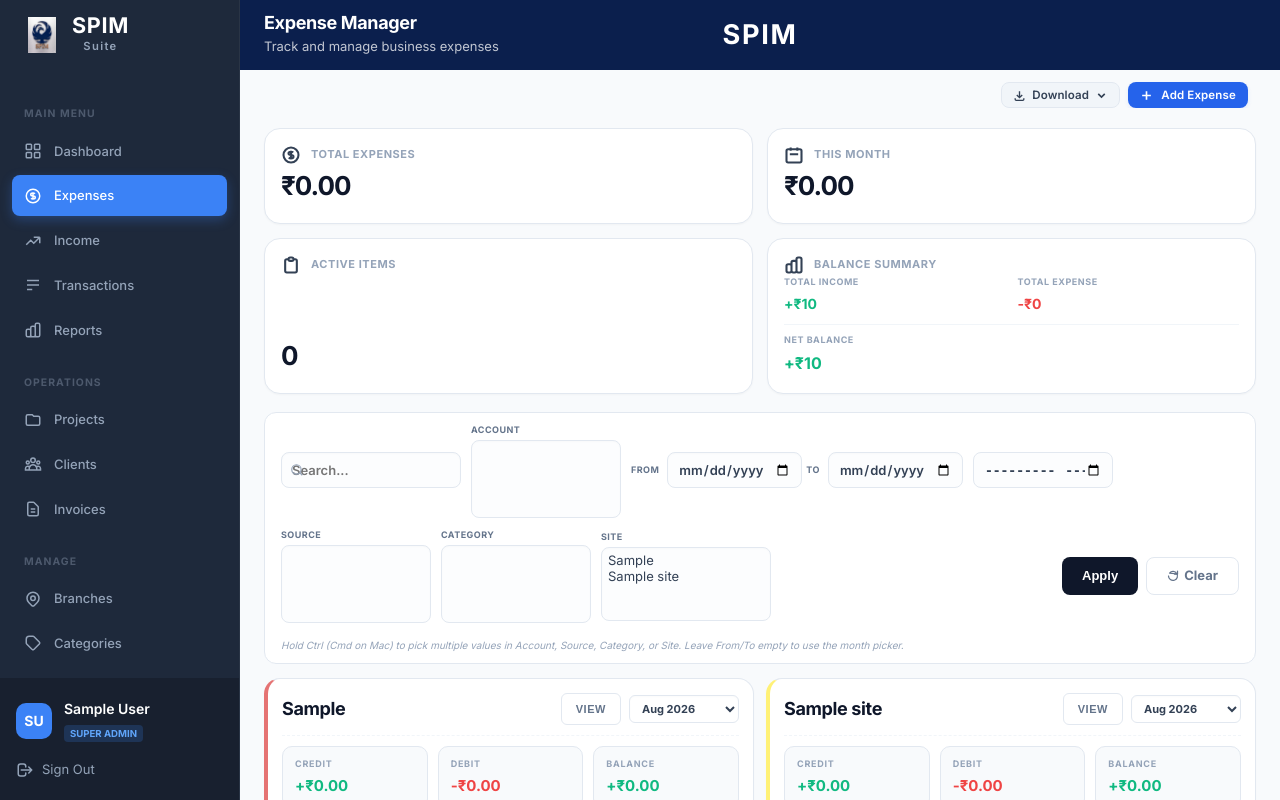
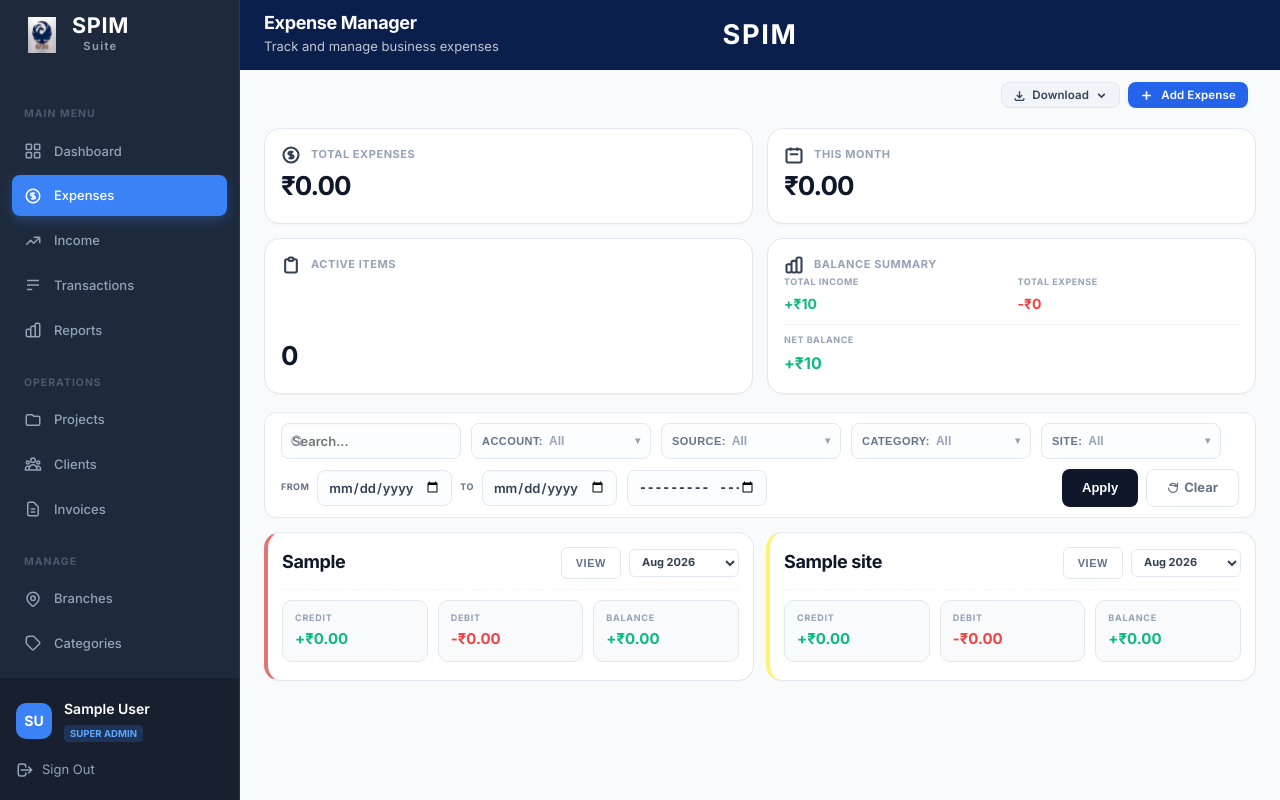
Before and after one commit to aboorvang-96/spim-suite, a Django app: page /expenses/ in a window 1280 px wide. Run offline with Django 5.2, Linux system fonts and the light colour scheme; a user stored in the database is signed in; tables that the repository leaves empty hold one stand-in row (values such as "Sample post"); lists and menus that the app fills with data are empty; parts of the project's set-up code (start-up, migrations or seed data) failed here and were passed over.

Commit message:
Replace native multi-select with checkbox dropdown widget on Expense & Income filters

```diff
--- a/finance/views.py
+++ b/finance/views.py
@@ -833,6 +833,23 @@ def transaction_list(request):
         .values_list('vendor', flat=True).distinct().order_by('vendor')
     )
 
+    # Structured option lists for the checkbox-dropdown widget (Account,
+    # Source, Category, Site). Each entry is {value, display}. Site adds an
+    # optional "Unassigned" bucket when legacy null-location rows exist.
+    _cat_qs = Category.objects.filter(admin_id=admin_id, type='expense')
+    _acct_names = list(
+        Source.objects.filter(admin_id=admin_id, type='account').values_list('name', flat=True)
+    )
+    _src_names = list(
+        Source.objects.filter(admin_id=admin_id, type='income').values_list('name', flat=True)
+    )
+    account_options  = [{'value': n, 'display': n} for n in _acct_names if n]
+    source_options   = [{'value': n, 'display': n} for n in _src_names if n]
+    category_options = [{'value': str(c.pk), 'display': c.name} for c in _cat_qs]
+    site_ms_options  = [{'value': s['name'], 'display': s['name']} for s in site_options]
+    if has_unassigned:
+        site_ms_options.append({'value': 'UNASSIGNED', 'display': '— Unassigned —'})
+
     return render(request, 'finance/list.html', {
         'transactions':        transactions_list,
         'transactions_json':   transactions_json,
@@ -853,9 +870,19 @@ def transaction_list(request):
         'location_sites_json':  _location_sites_json(request.user),
         'income_sources_json':  _shared_sources_json(request.user),
         'accounts_json':        _shared_accounts_json(request.user),
-        # JSON-encoded selected values for the multi-select preselection JS.
+        # JSON-encoded selected values (legacy — no longer read by the
+        # checkbox-dropdown widget, kept in case any embedded JS still needs them).
         'selected_accounts_json':       json.dumps(filters.get('accounts') or []),
         'selected_income_sources_json': json.dumps(filters.get('income_sources') or []),
+        # Widget option lists + selected values (for _multiselect.html).
+        'account_options':         account_options,
+        'source_options':          source_options,
+        'category_options':        category_options,
+        'site_ms_options':         site_ms_options,
+        'selected_accounts':       filters.get('accounts') or [],
+        'selected_income_sources': filters.get('income_sources') or [],
+        'selected_categories':     filters.get('categories') or [],
+        'selected_sites':          filters.get('sites') or [],
         'balance_data':         balance_combos,
         # Default selection for the per-card month dropdown (Issue 4) —
         # the page renders with the current month pre-selected so each card
--- /dev/null
+++ b/templates/finance/_multiselect.html
@@ -0,0 +1,37 @@
+{% comment %}
+Reusable checkbox-dropdown multi-select widget. Renders as a closed button
+that opens a floating panel with searchable checkboxes. Native form submit
+carries every checked checkbox under `field_name` — the backend reads via
+request.GET.getlist(field_name), so no JS wiring on submit.
+
+Params:
+  field_name       — form field name (e.g. "site")
+  label            — button label prefix (e.g. "Site")
+  options          — iterable of {value, display} dicts
+  selected_values  — list of string values that should render pre-checked
+{% endcomment %}
+<div class="ms-dropdown" data-field="{{ field_name }}">
+  <button type="button" class="ms-toggle">
+    <span class="ms-label">{{ label }}:</span>
+    <span class="ms-summary">All</span>
+    <span class="ms-caret">▾</span>
+  </button>
+  <div class="ms-panel" hidden>
+    <input type="text" class="ms-search" placeholder="Search…">
+    <div class="ms-options">
+      {% for opt in options %}
+      <label class="ms-option">
+        <input type="checkbox" name="{{ field_name }}" value="{{ opt.value }}"
+               {% if opt.value in selected_values %}checked{% endif %}>
+        <span>{{ opt.display }}</span>
+      </label>
+      {% empty %}
+      <div class="ms-empty">No options</div>
+      {% endfor %}
+    </div>
+    <div class="ms-footer">
+      <button type="button" class="ms-clear">Clear</button>
+      <button type="button" class="ms-done">Done</button>
+    </div>
+  </div>
+</div>
--- a/templates/finance/list.html
+++ b/templates/finance/list.html
@@ -380,24 +380,79 @@
         </div>
     </section>
 
-    <!-- FILTER BAR: Search | Multi-select (Account, Source, Category, Site) |
-         From/To date range (with Month fallback) | Apply | Clear
-         Multi-select filters submit array-style (site=A&site=B). Backend
-         reads with request.GET.getlist(). Ctrl/Cmd+click for multi-select. -->
+    <!-- FILTER BAR: Search | Account | Source | Category | Site | From | To | Month | Apply | Clear
+         Multi-selects are checkbox-dropdown widgets (see _multiselect.html).
+         Native form submit — each checked box contributes ?field=value,
+         backend reads via request.GET.getlist. No JS on submit. -->
     <style>
-      .multi-wrap { display: flex !important; flex-direction: column !important; gap: 3px !important; flex: 0 0 auto !important; }
-      .multi-wrap label { font-size: 9px !important; font-weight: 800 !important; color: #64748b !important;
-                          text-transform: uppercase !important; letter-spacing: 0.05em !important; margin: 0 !important; }
-      .multi-wrap select[multiple] { height: auto !important; padding: 4px 6px !important; min-height: 68px !important; }
-      .multi-hint { font-size: 10px !important; color: #94a3b8 !important; font-style: italic !important;
-                    margin: 4px 0 0 0 !important; flex-basis: 100% !important; }
-      .date-range-wrap { display: flex !important; align-items: center !important; gap: 4px !important; flex: 0 0 auto !important; }
-      .date-range-wrap label { font-size: 9px !important; font-weight: 800 !important; color: #64748b !important;
-                                text-transform: uppercase !important; letter-spacing: 0.05em !important; margin: 0 4px 0 0 !important; }
-      .month-disabled { opacity: 0.45 !important; cursor: not-allowed !important; }
-      .filter-error { color: #b91c1c !important; background: #fef2f2 !important; border: 1px solid #fecaca !important;
-                       padding: 6px 10px !important; border-radius: 6px !important; font-size: 11px !important;
-                       font-weight: 700 !important; flex-basis: 100% !important; margin-top: 4px !important; }
+      /* Multi-select widget — scoped with .ms- prefix. */
+      .ms-dropdown { position: relative; display: inline-block; min-width: 180px; flex: 0 0 auto; }
+      .ms-toggle {
+        width: 100%; text-align: left;
+        display: flex; align-items: center; gap: 6px;
+        height: 36px; padding: 0 10px;
+        background: #fcfdfe; border: 1.5px solid #e2e8f0; border-radius: 8px;
+        font-size: 13px; font-weight: 600; color: #334155; cursor: pointer;
+        box-sizing: border-box;
+      }
+      .ms-toggle:hover { border-color: #cbd5e1; }
+      .ms-toggle:focus { outline: none; border-color: #2563eb; box-shadow: 0 0 0 2px rgba(37,99,235,0.15); }
+      .ms-label { font-weight: 800; color: #64748b; font-size: 11px; text-transform: uppercase; letter-spacing: 0.04em; }
+      .ms-summary {
+        flex: 1; color: #0f172a; font-weight: 700; font-size: 12px;
+        overflow: hidden; text-overflow: ellipsis; white-space: nowrap;
+      }
+      .ms-summary.is-all { color: #94a3b8; font-weight: 600; }
+      .ms-caret { color: #94a3b8; font-size: 10px; margin-left: auto; }
+      .ms-panel {
+        position: fixed; /* fixed → escape any overflow:auto parents */
+        min-width: 240px; max-width: 320px;
+        background: #fff; border: 1px solid #e2e8f0; border-radius: 8px;
+        box-shadow: 0 8px 24px rgba(15,23,42,0.12);
+        z-index: 2000; padding: 8px;
+      }
+      .ms-panel[hidden] { display: none; }
+      .ms-search {
+        width: 100%; padding: 6px 10px;
+        border: 1px solid #e2e8f0; border-radius: 6px;
+        font-size: 12px; margin-bottom: 6px; box-sizing: border-box;
+      }
+      .ms-options { max-height: 240px; overflow-y: auto; }
+      .ms-option {
+        display: flex; align-items: center; gap: 8px;
+        padding: 6px 8px; cursor: pointer; border-radius: 4px;
+        font-size: 12px; color: #334155; font-weight: 600;
+      }
+      .ms-option:hover { background: #f1f5f9; }
+      .ms-option input { margin: 0; cursor: pointer; }
+      .ms-empty { padding: 12px 8px; color: #94a3b8; font-size: 12px; font-style: italic; text-align: center; }
+      .ms-footer {
+        display: flex; justify-content: space-between; align-items: center;
+        margin-top: 8px; padding-top: 6px; border-top: 1px solid #f1f5f9;
+      }
+      .ms-clear {
+        background: none; border: none; color: #ef4444; cursor: pointer;
+        padding: 4px 8px; font-size: 12px; font-weight: 700;
+      }
+      .ms-clear:hover { text-decoration: underline; }
+      .ms-done {
+        background: #0f172a; color: #fff; border: none;
+        padding: 6px 14px; border-radius: 6px; cursor: pointer;
+        font-size: 12px; font-weight: 700;
+      }
+      .ms-done:hover { background: #1e293b; }
+
+      .date-range-wrap { display: flex; align-items: center; gap: 4px; flex: 0 0 auto; }
+      .date-range-wrap label {
+        font-size: 9px; font-weight: 800; color: #64748b;
+        text-transform: uppercase; letter-spacing: 0.05em; margin: 0 4px 0 0;
+      }
+      .month-disabled { opacity: 0.45; cursor: not-allowed; }
+      .filter-error {
+        color: #b91c1c; background: #fef2f2; border: 1px solid #fecaca;
+        padding: 6px 10px; border-radius: 6px; font-size: 11px;
+        font-weight: 700; flex-basis: 100%; margin-top: 4px;
+      }
     </style>
     <section class="filter-toolbar-v5">
         <form method="get" class="filter-form-v5" id="expFilterForm">
@@ -415,15 +470,19 @@
                        placeholder="Search...">
             </div>
 
-            <!-- 2. Account (multi) -->
-            <div class="multi-wrap">
-                <label>Account</label>
-                <select name="account" id="expFilterAccount" multiple size="4"
-                        class="filter-control-v5" style="width:150px;" title="Filter by account (Ctrl/Cmd+click for multi)">
-                </select>
-            </div>
-
-            <!-- 3. Date range (From / To) -->
+            <!-- 2. Account (checkbox dropdown) -->
+            {% include 'finance/_multiselect.html' with field_name='account' label='Account' options=account_options selected_values=selected_accounts %}
+
+            <!-- 3. Source (checkbox dropdown) -->
+            {% include 'finance/_multiselect.html' with field_name='income_source' label='Source' options=source_options selected_values=selected_income_sources %}
+
+            <!-- 4. Category (checkbox dropdown) -->
+            {% include 'finance/_multiselect.html' with field_name='category' label='Category' options=category_options selected_values=selected_categories %}
+
+            <!-- 5. Site (checkbox dropdown) -->
+            {% include 'finance/_multiselect.html' with field_name='site' label='Site' options=site_ms_options selected_values=selected_sites %}
+
+            <!-- 6. From / To date range -->
             <div class="date-range-wrap">
                 <label>From</label>
                 <input type="date" name="from_date"
@@ -437,53 +496,13 @@
                        title="To date (inclusive)">
             </div>
 
-            <!-- 4. Month (fallback when From/To empty) -->
+            <!-- 7. Month (fallback when From/To empty) -->
             <input type="month" name="month" id="expFilterMonth"
                    value="{{ filters.month|default:'' }}"
                    class="filter-control-v5{% if filters.from_date or filters.to_date %} month-disabled{% endif %}"
                    style="width:140px;"
                    {% if filters.from_date or filters.to_date %}disabled aria-disabled="true"{% endif %}
                    title="Filter by month (ignored when From/To is set)">
-
-            <!-- 5. Source (multi) -->
-            <div class="multi-wrap">
-                <label>Source</label>
-                <select name="income_source" id="expFilterIncomeSource" multiple size="4"
-                        class="filter-control-v5" style="width:150px;" title="Income source (Ctrl/Cmd+click for multi)">
-                </select>
-            </div>
-
-            <!-- 6. Category (multi) -->
-            <div class="multi-wrap">
-                <label>Category</label>
-                <select name="category" multiple size="4"
-                        class="filter-control-v5" style="width:150px;" title="Category (Ctrl/Cmd+click for multi)">
-                    {% for cat in categories %}
-                    <option value="{{ cat.pk }}"
-                        {% if cat.pk|stringformat:'s' in filters.categories %}selected{% endif %}>
-                        {{ cat.name }}
-                    </option>
-                    {% endfor %}
-                </select>
-            </div>
-
-            <!-- 7. Site (multi) — full universe, never restricted to today. -->
-            <div class="multi-wrap">
-                <label>Site</label>
-                <select name="site" multiple size="4"
-                        class="filter-control-v5" style="width:170px;" title="Site (Ctrl/Cmd+click for multi)">
-                    {% for s in site_options %}
-                    <option value="{{ s.name }}"
-                        {% if s.name in filters.sites %}selected{% endif %}>
-                        {{ s.name }}
-                    </option>
-                    {% endfor %}
-                    {% if has_unassigned %}
-                    <option value="UNASSIGNED"
-                        {% if 'UNASSIGNED' in filters.sites %}selected{% endif %}>— Unassigned —</option>
-                    {% endif %}
-                </select>
-            </div>
 
             <!-- 8. Apply + 9. Clear -->
             <div style="display:flex;gap:8px;flex-shrink:0;margin-left:auto;">
@@ -499,7 +518,6 @@
                 </a>
             </div>
 
-            <p class="multi-hint">Hold Ctrl (Cmd on Mac) to pick multiple values in Account, Source, Category, or Site. Leave From/To empty to use the month picker.</p>
             {% if filters.date_range_error %}
             <div class="filter-error">{{ filters.date_range_error }}</div>
             {% endif %}
@@ -508,50 +526,116 @@
     </section>
 
     <script>
+    /* Checkbox-dropdown widget wiring — one initializer for every
+       .ms-dropdown on the page. Uses position:fixed panels so parent
+       overflow:auto containers don't clip them. */
     (function() {
-        /* Populate Expense filter dropdowns from server-synced shared data.
-           These two selects are multi-select — `selectedAccounts` and
-           `selectedSources` come through as JS arrays so any preselected
-           value survives an Apply round-trip. */
-        var selectedAccounts = {{ selected_accounts_json|safe }};
-        var selectedSources  = {{ selected_income_sources_json|safe }};
-        if (!Array.isArray(selectedAccounts)) selectedAccounts = [];
-        if (!Array.isArray(selectedSources))  selectedSources  = [];
-        var accounts       = {{ accounts_json|safe }};
-        var incomeSources  = {{ income_sources_json|safe }};
-
-        function fillMultiSelect(selId, items, currentList) {
-            var sel = document.getElementById(selId);
-            if (!sel) return;
-            var lowerSet = {};
-            (currentList || []).forEach(function(v){ if (v) lowerSet[String(v).toLowerCase()] = true; });
-            var seen = {};
-            items.forEach(function(name) {
-                if (!name) return;
-                var opt = document.createElement('option');
-                opt.value = name;
-                opt.textContent = name;
-                if (lowerSet[String(name).toLowerCase()]) { opt.selected = true; }
-                seen[String(name).toLowerCase()] = true;
-                sel.appendChild(opt);
-            });
-            /* Preserve any saved selection value that isn't in the master list yet. */
-            (currentList || []).forEach(function(v){
-                if (!v) return;
-                if (seen[String(v).toLowerCase()]) return;
-                var opt = document.createElement('option');
-                opt.value = v;
-                opt.textContent = v;
-                opt.selected = true;
-                sel.appendChild(opt);
-            });
-        }
-
-        fillMultiSelect('expFilterAccount',     accounts,      selectedAccounts);
-        fillMultiSelect('expFilterIncomeSource', incomeSources, selectedSources);
-
-        /* Grey out Month picker when From/To is set (visual echo of the
-           server-side precedence rule). Toggle live as the user edits. */
+      function positionPanel(dd, panel) {
+        var r = dd.getBoundingClientRect();
+        var vpW = document.documentElement.clientWidth;
+        panel.style.top  = (r.bottom + 4) + 'px';
+        panel.style.left = Math.max(8, Math.min(r.left, vpW - panel.offsetWidth - 8)) + 'px';
+        panel.style.minWidth = Math.max(r.width, 240) + 'px';
+      }
+      function initDropdown(dd) {
+        var toggle   = dd.querySelector('.ms-toggle');
+        var panel    = dd.querySelector('.ms-panel');
+        var summary  = dd.querySelector('.ms-summary');
+        var search   = dd.querySelector('.ms-search');
+        var options  = dd.querySelectorAll('.ms-option');
+        var checkboxes = dd.querySelectorAll('input[type=checkbox]');
+        var clearBtn = dd.querySelector('.ms-clear');
+        var doneBtn  = dd.querySelector('.ms-done');
+
+        function updateSummary() {
+          var checked = dd.querySelectorAll('input[type=checkbox]:checked');
+          if (checked.length === 0) {
+            summary.textContent = 'All';
+            summary.classList.add('is-all');
+            return;
+          }
+          summary.classList.remove('is-all');
+          if (checked.length === 1) {
+            var lbl = checked[0].parentElement.querySelector('span');
+            summary.textContent = lbl ? lbl.textContent.trim() : checked[0].value;
+          } else {
+            summary.textContent = checked.length + ' selected';
+          }
+        }
+        function closePanel() {
+          panel.setAttribute('hidden', '');
+          window.removeEventListener('scroll', repos, true);
+          window.removeEventListener('resize', repos);
+        }
+        function repos() { positionPanel(dd, panel); }
+        function openPanel() {
+          document.querySelectorAll('.ms-panel:not([hidden])').forEach(function(p) {
+            if (p !== panel) p.setAttribute('hidden', '');
+          });
+          panel.removeAttribute('hidden');
+          positionPanel(dd, panel);
+          window.addEventListener('scroll', repos, true);
+          window.addEventListener('resize', repos);
+          if (search) { search.value = ''; search.dispatchEvent(new Event('input')); setTimeout(function(){ search.focus(); }, 0); }
+        }
+
+        toggle.addEventListener('click', function(e) {
+          e.preventDefault();
+          e.stopPropagation();
+          if (panel.hasAttribute('hidden')) openPanel(); else closePanel();
+        });
+
+        if (search) {
+          search.addEventListener('input', function() {
+            var q = search.value.toLowerCase().trim();
+            options.forEach(function(opt) {
+              var text = opt.textContent.toLowerCase();
+              opt.style.display = (!q || text.indexOf(q) !== -1) ? '' : 'none';
+            });
+          });
+        }
+
+        checkboxes.forEach(function(cb) { cb.addEventListener('change', updateSummary); });
+
+        if (clearBtn) {
+          clearBtn.addEventListener('click', function(e) {
+            e.preventDefault();
+            checkboxes.forEach(function(cb) { cb.checked = false; });
+            updateSummary();
+          });
+        }
+        if (doneBtn) {
+          doneBtn.addEventListener('click', function(e) {
+            e.preventDefault();
+            closePanel();
+          });
+        }
+
+        dd._msClose = closePanel;
+        updateSummary();
+      }
+
+      document.querySelectorAll('.ms-dropdown').forEach(initDropdown);
+
+      document.addEventListener('click', function(e) {
+        document.querySelectorAll('.ms-dropdown').forEach(function(dd) {
+          var panel = dd.querySelector('.ms-panel');
+          if (!panel || panel.hasAttribute('hidden')) return;
+          if (!dd.contains(e.target) && !panel.contains(e.target)) {
+            if (typeof dd._msClose === 'function') dd._msClose();
+            else panel.setAttribute('hidden', '');
+          }
+        });
+      });
+      document.addEventListener('keydown', function(e) {
+        if (e.key === 'Escape') {
+          document.querySelectorAll('.ms-dropdown').forEach(function(dd) {
+            if (typeof dd._msClose === 'function') dd._msClose();
+          });
+        }
+      });
+
+      /* Grey out Month when From/To has any value. */
       var fromEl  = document.querySelector('input[name="from_date"]');
       var toEl    = document.querySelector('input[name="to_date"]');
       var monthEl = document.getElementById('expFilterMonth');
@@ -566,6 +650,7 @@
       syncMonth();
     })();
     </script>
+
 
     <!-- 4. EXPENSE LIST SECTION — Site-based cards (Income/Expense restructure).
          One card per location_site. Credit = total income for that site
```
Lines whose indentation alone changed are shown as unchanged.
